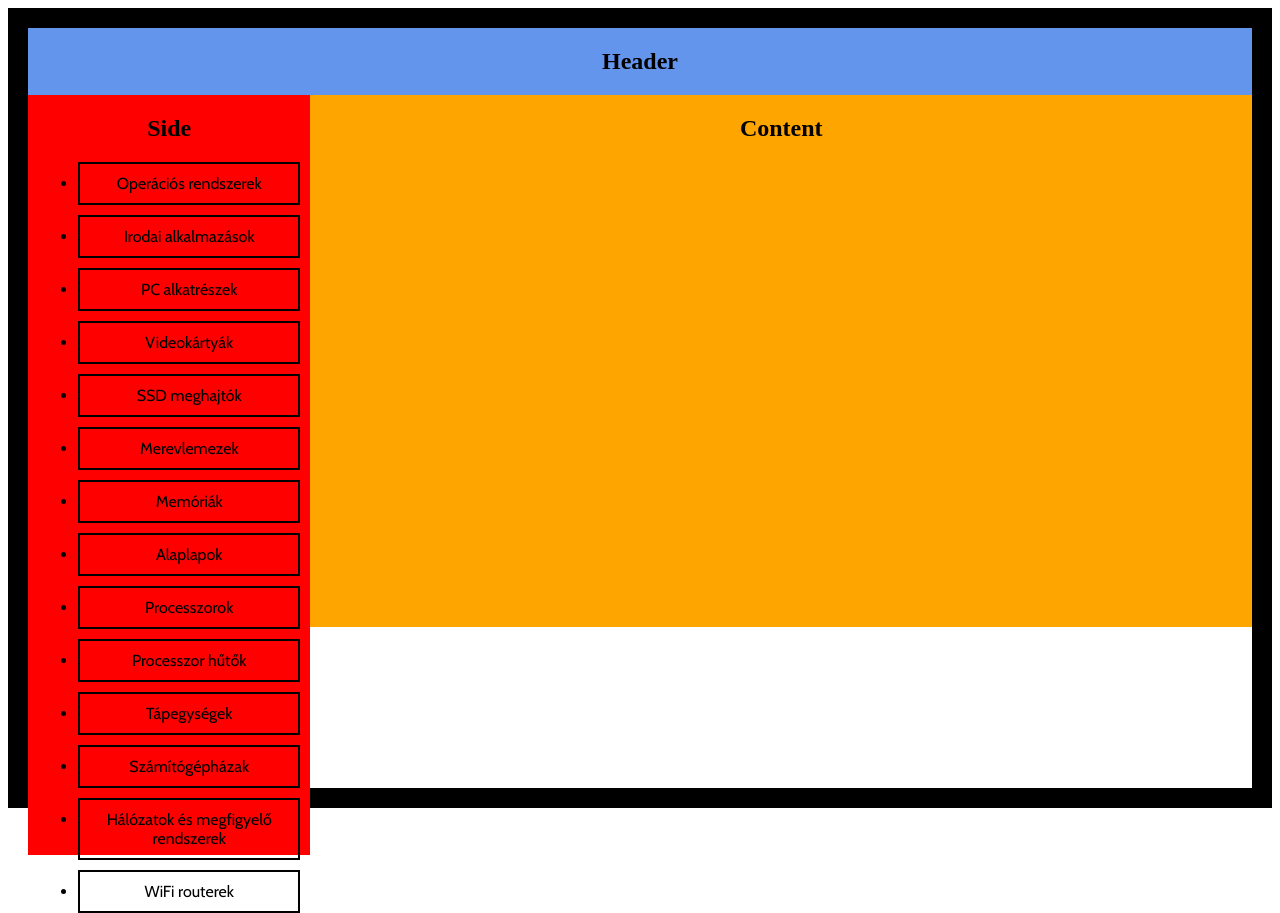
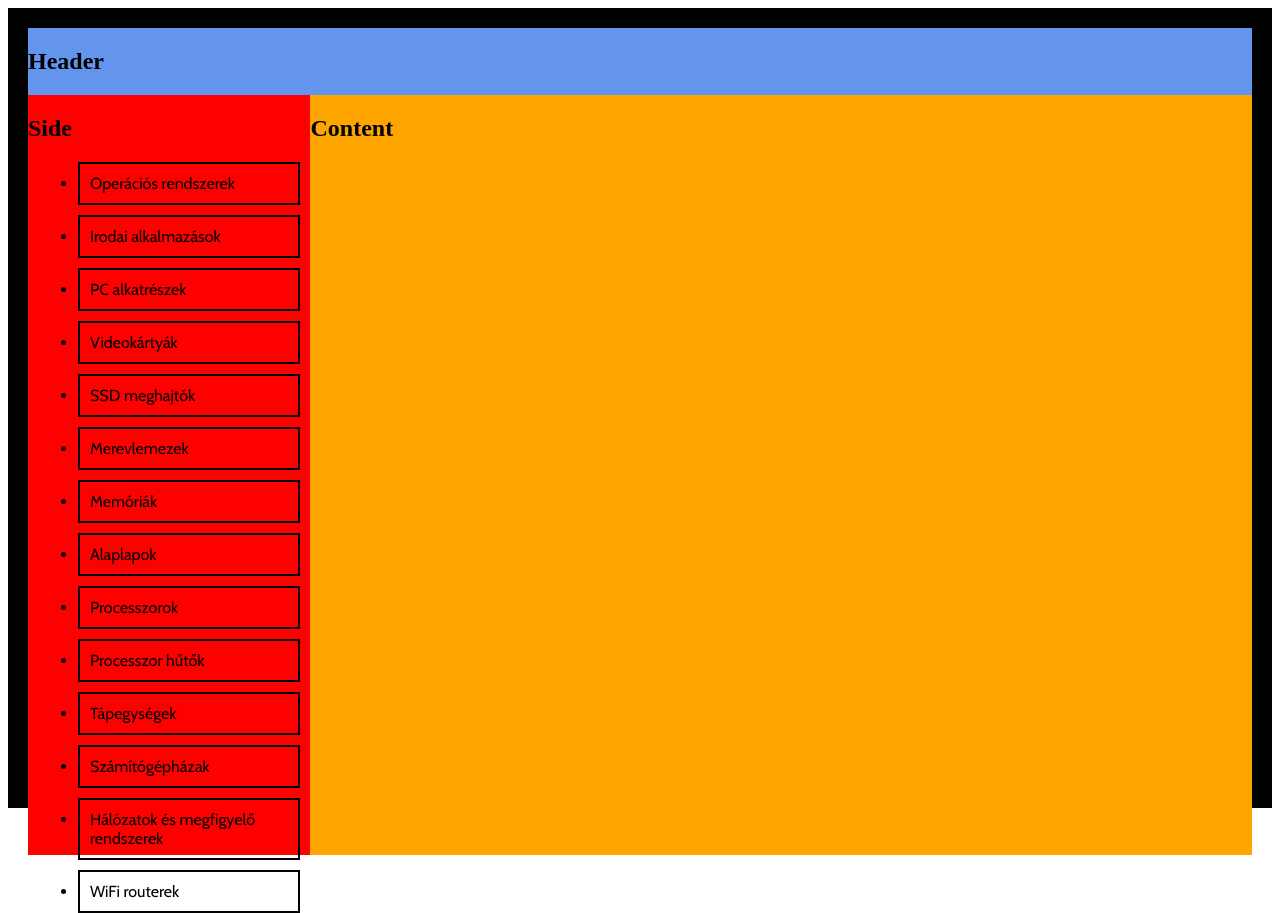
Before and after one commit to akoshm/mogyi-pc, a React (Create React App) app: page / in a window 1280 px wide. Built offline with nearby package versions, Linux system fonts and the light colour scheme.

Commit message:
fix: "content" div fills in all available space add: react-router

```diff
--- a/package.json
+++ b/package.json
@@ -8,6 +8,7 @@
     "@testing-library/user-event": "^13.5.0",
     "react": "^18.2.0",
     "react-dom": "^18.2.0",
+    "react-router-dom": "^6.22.3",
     "react-scripts": "5.0.1",
     "web-vitals": "^2.1.4"
   },
--- a/src/App.js
+++ b/src/App.js
@@ -1,11 +1,13 @@
+import { Route, Routes } from 'react-router-dom';
 import './App.css';
 import Landing from './components/LandingPage'
 
 function App() {
   return (
-    <div className="App">
-      <Landing />
-    </div>
+    <Routes>
+      <Route path="/" element={<Landing />} />
+      <Route path="/" element={<Landing />} />
+    </Routes>
   );
 }
 
--- a/src/components/LandingPage.css
+++ b/src/components/LandingPage.css
@@ -20,7 +20,7 @@
 }
 
 .content {
-    height: 70%;
+    height: 100%;
     width: 100%;
     background-color: orange;
 }
--- a/src/index.js
+++ b/src/index.js
@@ -2,11 +2,14 @@
 import ReactDOM from 'react-dom/client';
 import App from './App';
 import reportWebVitals from './reportWebVitals';
+import { BrowserRouter } from 'react-router-dom';
 
 const root = ReactDOM.createRoot(document.getElementById('root'));
 root.render(
   <React.StrictMode>
-    <App />
+    <BrowserRouter>
+      <App />
+    </BrowserRouter>
   </React.StrictMode>
 );
 
```
Also changed, not shown: todo1.txt (added), 1 other file (tests, documents, lock files or other folders).
